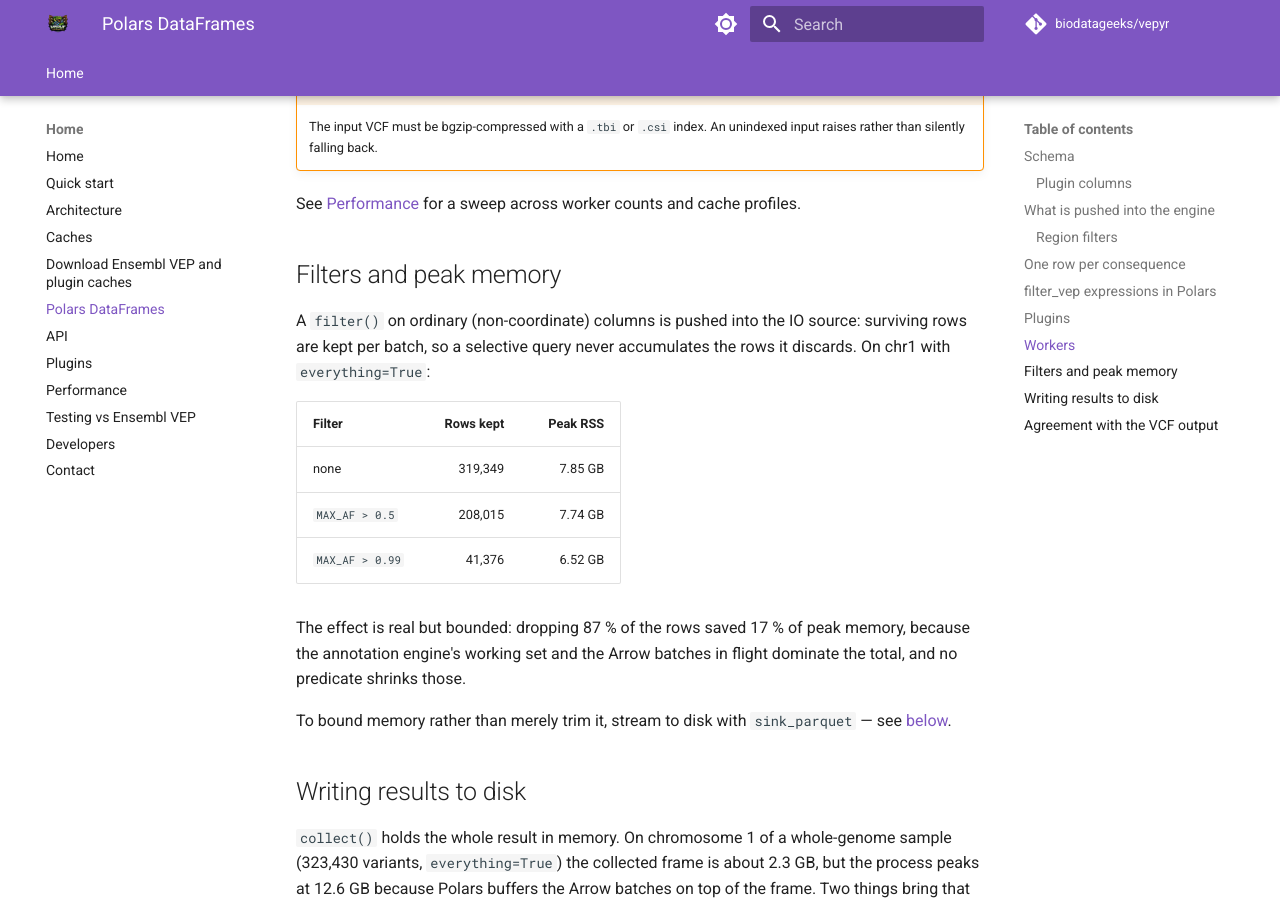
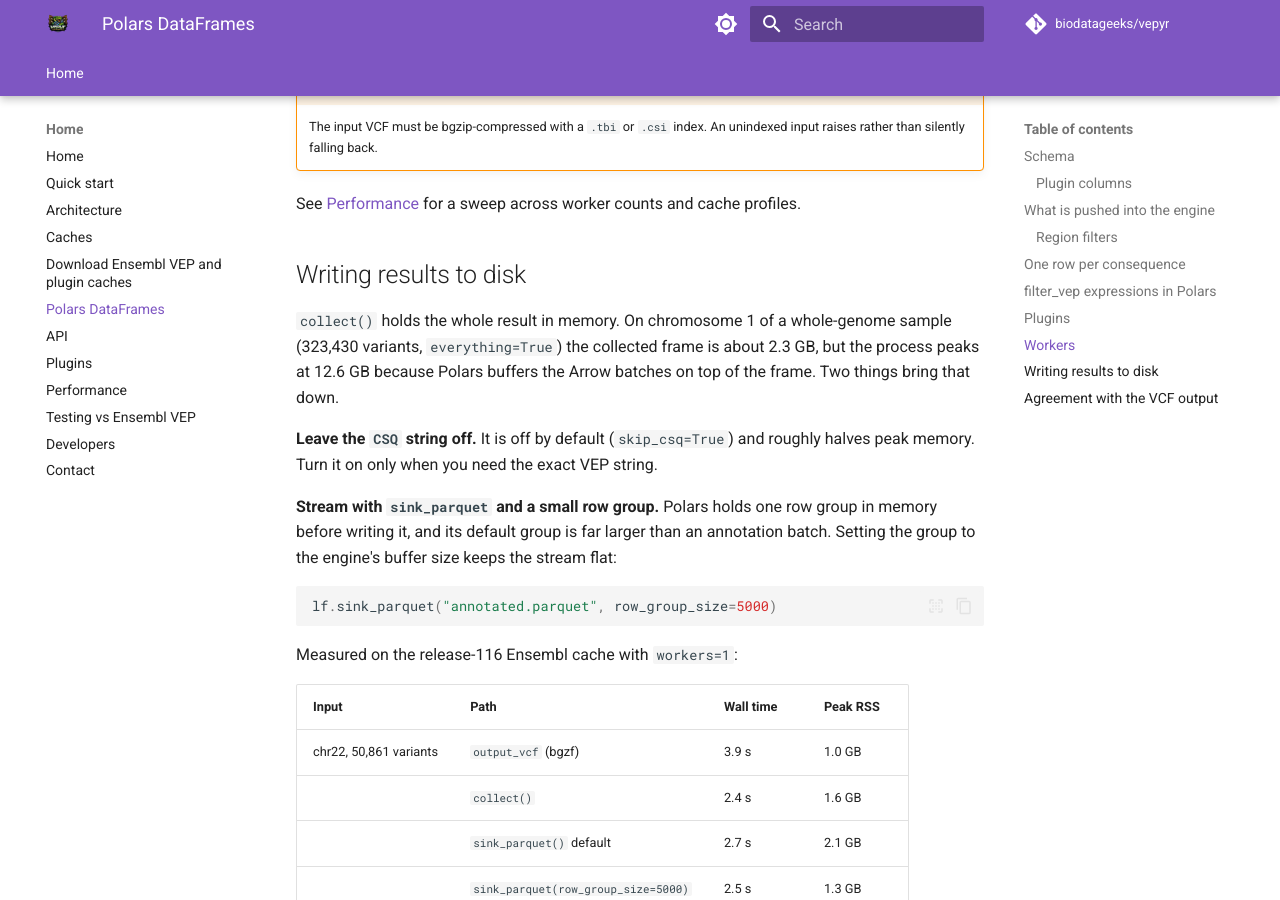
Before and after one commit to biodatageeks/vepyr, an MkDocs documentation site: the page built from docs/dataframes.md, in a window 1280 px wide and 900 px high, scrolled down 11904 px. Built offline with MkDocs 1.6.1 and Material for MkDocs 9.7.7, drawn with Linux system fonts in a browser that asks for light colours; comment, search, counter and statistics services are not loaded.

Commit message:
docs: drop the filter/memory section from the DataFrame page
Leaves `workers` as the page's only new section.

Co-Authored-By: Claude Opus 5 (1M context) <noreply@anthropic.com>
Claude-Session: https://claude.ai/code/session_0151nTvKth4TU81ed6Ng5yiV

```diff
--- a/docs/dataframes.md
+++ b/docs/dataframes.md
@@ -516,25 +516,6 @@ df = lf.collect()
 See [Performance](performance.md#workers-on-the-lazyframe-path) for a sweep
 across worker counts and cache profiles.
 
-## Filters and peak memory
-
-A `filter()` on ordinary (non-coordinate) columns is pushed into the IO source:
-surviving rows are kept per batch, so a selective query never accumulates the
-rows it discards. On chr1 with `everything=True`:
-
-| Filter | Rows kept | Peak RSS |
-|---|--:|--:|
-| none | 319,349 | 7.85 GB |
-| `MAX_AF > 0.5` | 208,015 | 7.74 GB |
-| `MAX_AF > 0.99` | 41,376 | 6.52 GB |
-
-The effect is real but bounded: dropping 87 % of the rows saved 17 % of peak
-memory, because the annotation engine's working set and the Arrow batches in
-flight dominate the total, and no predicate shrinks those.
-
-To bound memory rather than merely trim it, stream to disk with
-`sink_parquet` — see [below](#writing-results-to-disk).
-
 ## Writing results to disk
 
 `collect()` holds the whole result in memory. On chromosome 1 of a
```
